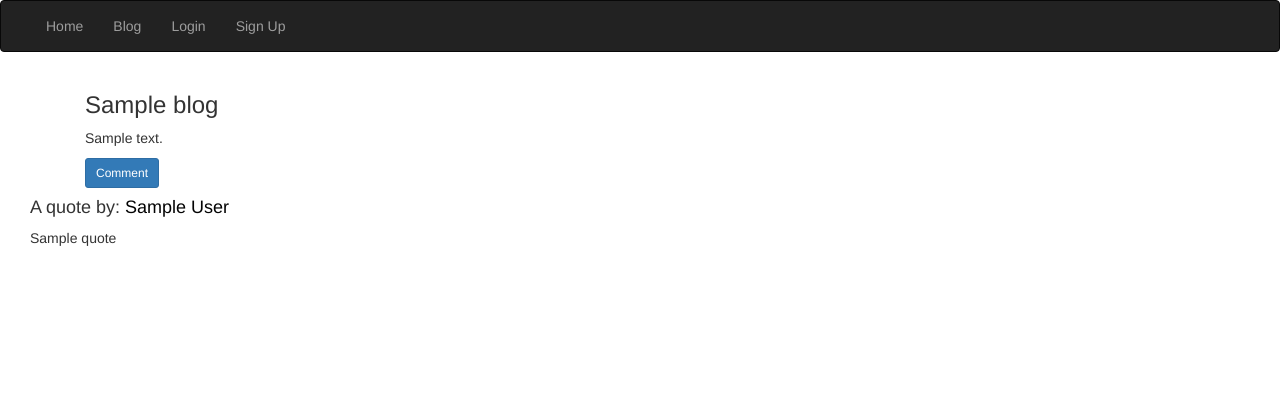
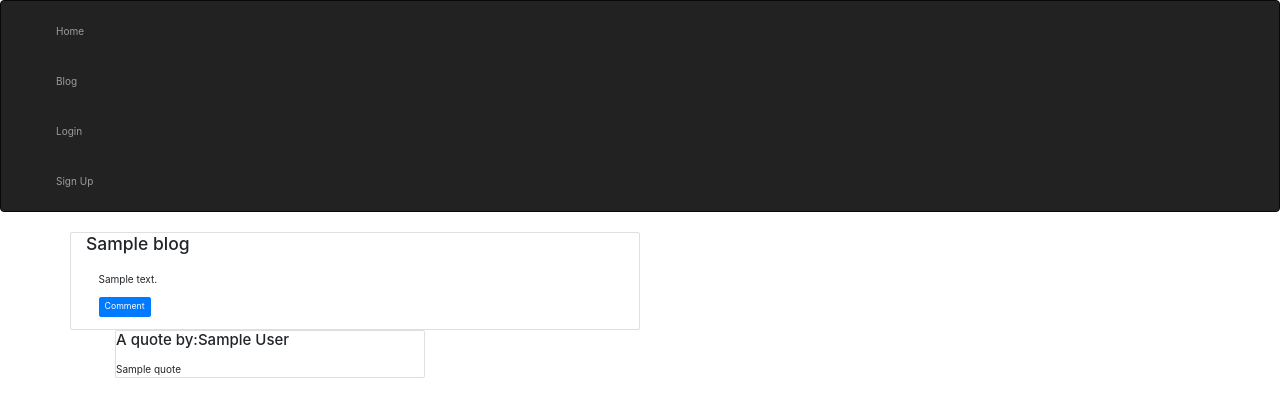
Before and after one commit to bellahOchola/Blogger, a Python web app: template app/templates/index.html in a window 1280 px wide. Shown: the top 417 px of the page. Run offline with Jinja, Linux system fonts and the light colour scheme; the template is opened without the code that fills it: most values are stand-ins (such as "Sample title", 1, 10 or a date in 2020); some libraries are stand-ins or nearby versions.

Commit message:
remove the macros file and moveits contents to index template

```diff
--- a/app/main/views.py
+++ b/app/main/views.py
@@ -11,7 +11,7 @@ def index():
 	vlogs = Blogs.query.all()
 	quotes = get_quotes()
 	title = 'Blog'
-	return render_template('index.html',title = title, vlogs = vlogs, quote = quotes)
+	return render_template('index.html',title = title, vlogs = vlogs, quotes = quotes)
 
 
 @main.route('/blog', methods = ['GET', 'POST'])
--- a/app/templates/base.html
+++ b/app/templates/base.html
@@ -2,6 +2,7 @@
 
 {%block styles%}
   {{super()}}
+  <link rel="stylesheet" href="https://stackpath.bootstrapcdn.com/bootstrap/4.4.1/css/bootstrap.min.css" integrity="sha384-Vkoo8x4CGsO3+Hhxv8T/Q5PaXtkKtu6ug5TOeNV6gBiFeWPGFN9MuhOf23Q9Ifjh" crossorigin="anonymous">
   <link href="https://fonts.googleapis.com/css?family=Black+Han+Sans" rel="stylesheet">
 {%endblock%}
 
--- a/app/templates/index.html
+++ b/app/templates/index.html
@@ -1,19 +1,29 @@
 {% extends 'base.html' %}
-{% import 'macros.html' as macro %}
 
 {% block content %}
 <div class="container">
-	<!-- <h1 class="text-center">Bloggers</h1> -->
-	 {{ macro.display(vlogs) }}
+		{% for blogs in vlogs %}
+		<div class="row">
+			<div class="col-md-6 card">
+				<h3>{{blogs.blog_title}}</h3>
+				<div class="card-body">
+					<p>{{blogs.blog_content}}</p>
+					<a href="{{url_for('.comment',blog_id = blogs.id)}}" class="btn btn-primary btn-sm"> Comment</a>
 
-</div>
+
+				</div>
+
+			</div>
+
+		{% endfor %}
+	</div>
 <div class="col-md-4">
 		<div class="container">
 			<div class="card cardquote">
 				<div class="card-title">
-					<h4>A quote by: <span style="color: rgb(3, 3, 3)">{{quote.author}}</span> </h4>
+					<h4>A quote by:{{quotes.author}}</h4>
 				</div>
-				<p class="card-text">{{quote.quote}}</p>
+				<p class="card-text">{{quotes.quote}}</p>
 			</div>
 		</div>
 
--- a/app/templates/macros.html
+++ /dev/null
@@ -1,18 +0,0 @@
-{% macro display(blog) %}
-<div class="container">
-    {% for blogs in blog %}
-    <div class="row">
-        <div class="col-md-4">
-            <h3>{{blogs.blog_title}}</h3>
-            <div class="card-body">
-                <p>{{blogs.blog_content}}</p>
-                <a href="{{url_for('.comment',blog_id = blogs.id)}}" class="btn btn-primary btn-sm"> Comment</a>
-
-
-            </div>
-
-        </div>
-    </div>
-    {% endfor %}
-</div>
-{% endmacro %}
```
